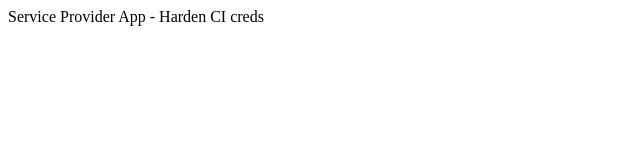
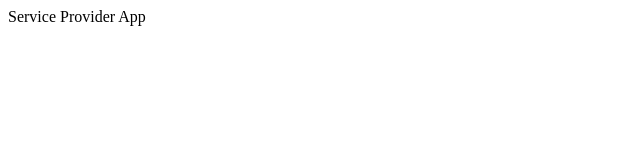
Before and after one commit to ghostfreak3000/eposta-service-dist, a plain HTML site: page index.html in a window 1280 px wide. Shown: the whole page, without its empty margins (0-640 px from the left). Drawn offline with Linux system fonts and the light colour scheme.

Commit message:
service_0.0.6

```diff
--- a/index.html
+++ b/index.html
@@ -7,6 +7,6 @@
     <title>Eposta | Service Provider</title>
 </head>
 <body>
-    Service Provider App - Harden CI creds
+    Service Provider App
 </body>
 </html>
```
Also changed, not shown: 1 other file.
